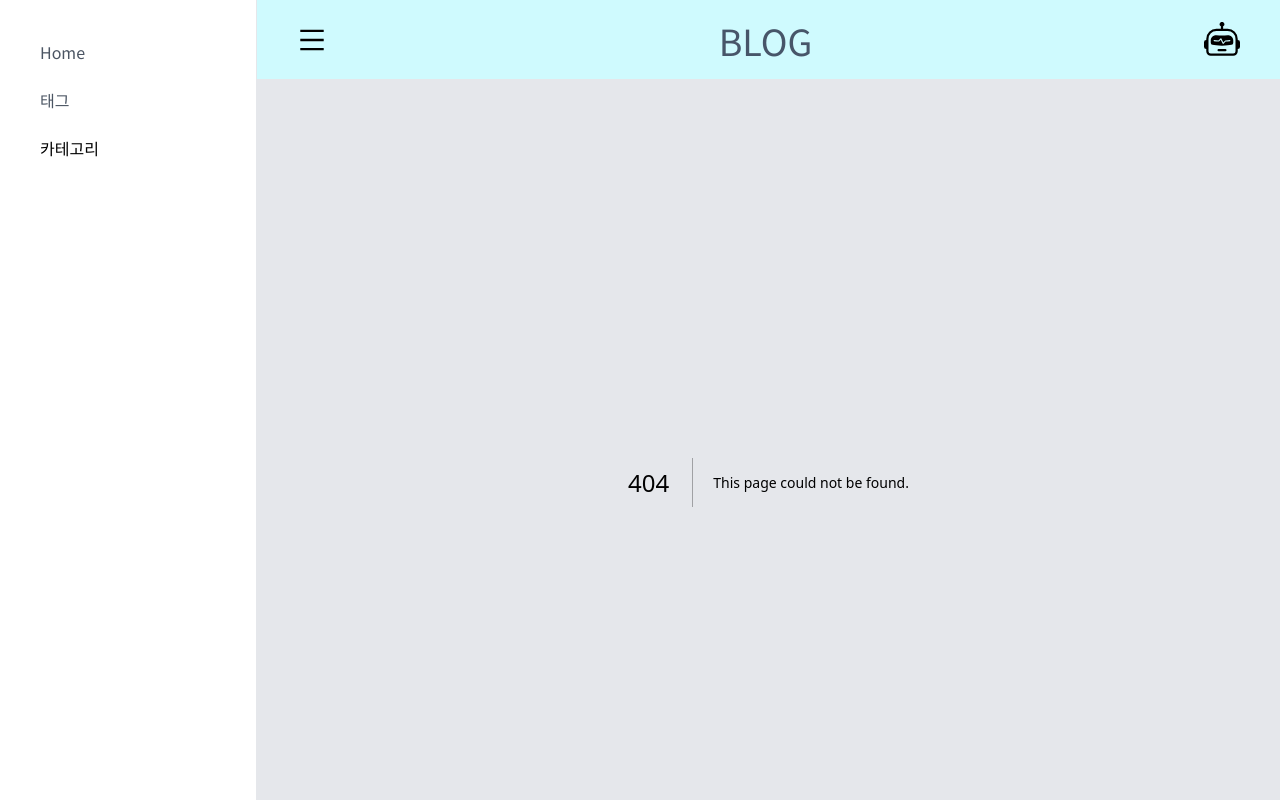
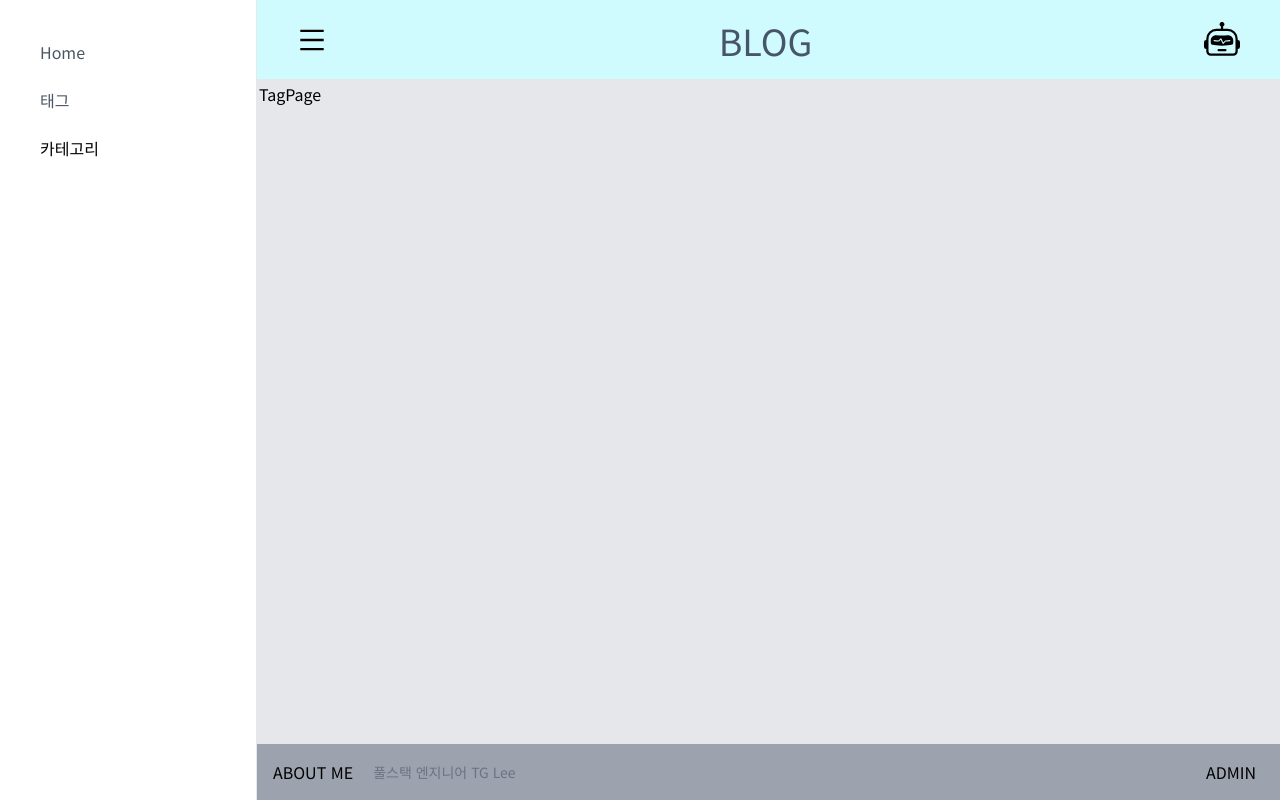
Before and after one commit to 82orez/next-blog-chatbot, a Next.js app: page /tag in a window 1280 px wide. Before the commit this address had no page. Built offline with nearby package versions, Linux system fonts and the light colour scheme.

Commit message:
Header-5

```diff
--- /dev/null
+++ b/src/app/tag/page.tsx
@@ -0,0 +1,7 @@
+export default function TagPage() {
+  return (
+    <div>
+      <div>TagPage</div>
+    </div>
+  );
+}
--- a/src/components/Sidebar.tsx
+++ b/src/components/Sidebar.tsx
@@ -18,7 +18,7 @@ export default function Sidebar() {
       <Link href={"/"} className="w-48 font-medium text-gray-600 hover:underline">
         Home
       </Link>
-      <Link href="/" className="w-48 font-medium text-gray-600 hover:underline">
+      <Link href="/tag" className="w-48 font-medium text-gray-600 hover:underline">
         태그
       </Link>
       <Link href={"/"}>카테고리</Link>
```
